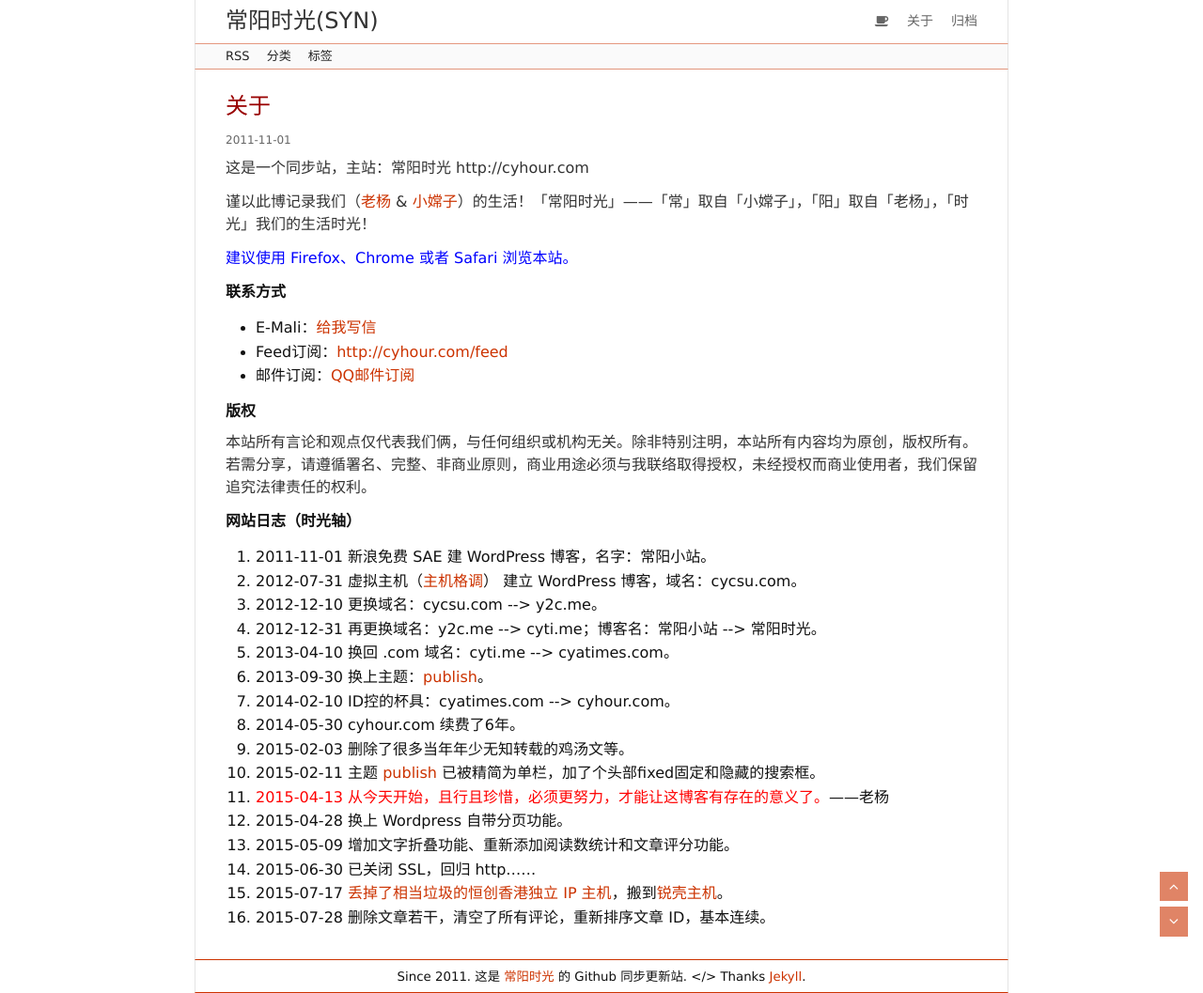
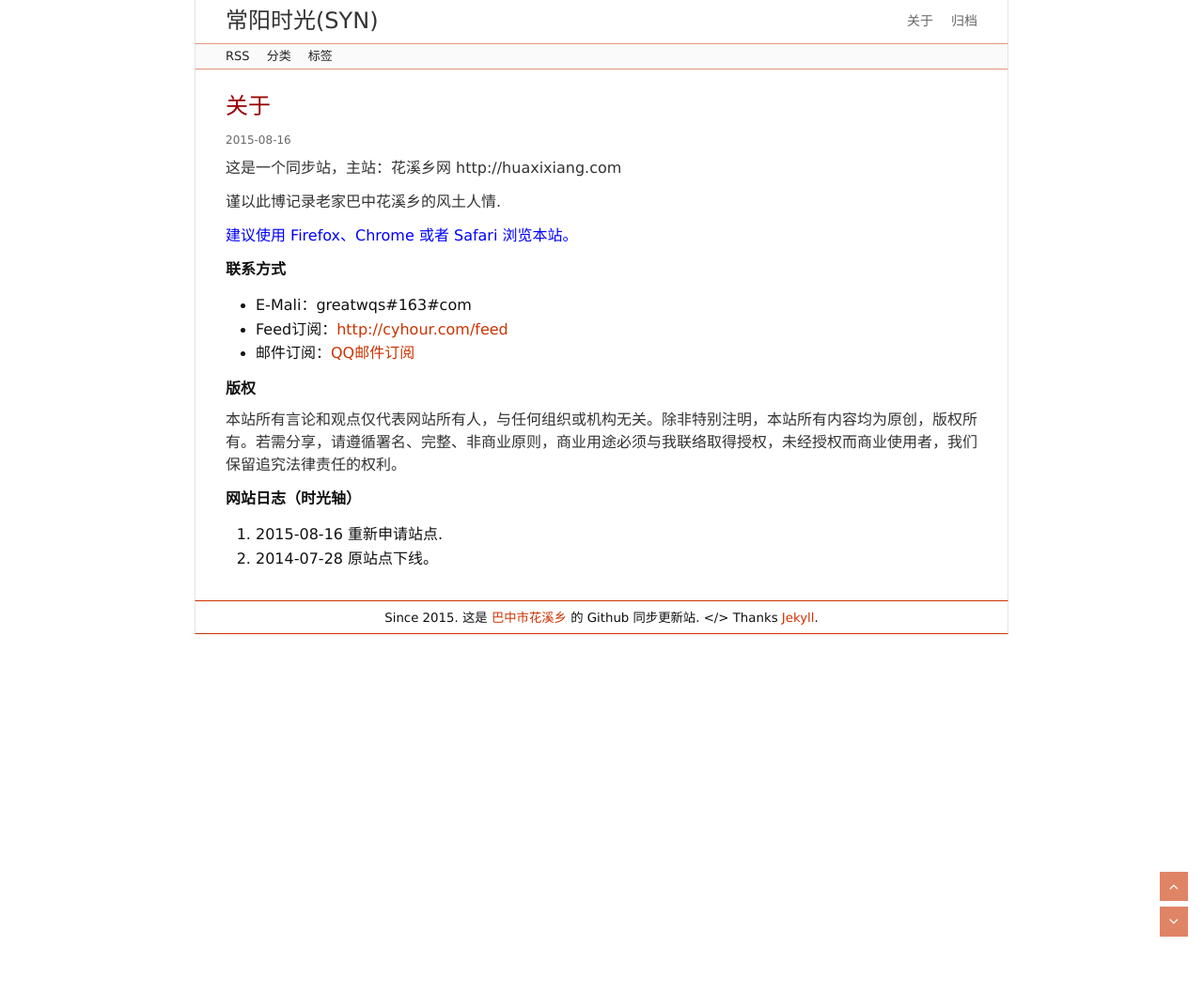
Before and after one commit to greatwqs/greatwqs.github.io, a Jekyll site: the page built from about.md, in a window 1280 px wide and 1057 px high. Shown: the whole window at 94% size. Built offline with Jekyll 4.4.1, drawn with Linux system fonts in a browser that asks for light colours; Markdown is read by kramdown in place of the engine named in the settings; comment, search, counter and statistics services are not loaded.

Commit message:
修改一下东西

```diff
--- a/_includes/footer.html
+++ b/_includes/footer.html
@@ -2,7 +2,7 @@
   <div class="site-info">
     <div class="site-footer-info">
       <small>
-        Since 2011. 这是 <a href="http://cyhour.com/">常阳时光</a> 的 Github 同步更新站.
+        Since 2015. 这是 <a href="http://www.huaxixiang.com/">巴中市花溪乡</a> 的 Github 同步更新站.
         &lt;/&gt; Thanks <a href="https://github.com/jekyll">Jekyll</a>.
       </small>
     </div>
--- a/_includes/header.html
+++ b/_includes/header.html
@@ -3,7 +3,9 @@
 		<a href="/" class="site-title">{{ site.title }}</a>
 	</div>
 	<nav role="navigation" class="site-navigation main-navigation">
+	    <!--
 		<a href="{{ site.baseurl }}/donation/">&#xe809;</a>
+		-->
 		<a href="{{ site.baseurl }}/about/">关于</a>
 		<a href="{{ site.baseurl }}/archive/">归档</a>
 	</nav>
--- a/about.md
+++ b/about.md
@@ -2,42 +2,29 @@
 layout: page
 title: 关于
 permalink: /about/
-date: 2011-11-01
+date: 2015-08-16
 ---
 
-这是一个同步站，主站：常阳时光 http://cyhour.com
+这是一个同步站，主站：花溪乡网 http://huaxixiang.com
 
-谨以此博记录我们（<a href="/author/bfy" target="_blank">老杨</a> & <a href="/author/xcz" target="_blank">小嫦子</a>）的生活！「常阳时光」——「常」取自「小嫦子」，「阳」取自「老杨」，「时光」我们的生活时光！
+谨以此博记录老家巴中花溪乡的风土人情.
 
 <span style = "color:blue;">建议使用 Firefox、Chrome 或者 Safari 浏览本站。</span>
 
 <h3>联系方式</h3>
 <ul>
-	<li>E-Mali：<a target="_blank" href="http://mail.qq.com/cgi-bin/qm_share?t=qm_mailme&email=IElgQ1lIT1VSDkNPTQ" rel="external nofollow" style="text-decoration:none;">给我写信</a></li>
+	<li>E-Mali：greatwqs#163#com</li>
 	<li>Feed订阅：<a href="//cyhour.com/feed" target="_blank">http://cyhour.com/feed</a></li>
 	<li>邮件订阅：<a href="/out/qqlist" target="_blank">QQ邮件订阅</a></li>
 </ul>
 
 
 <h3>版权</h3>
-本站所有言论和观点仅代表我们俩，与任何组织或机构无关。除非特别注明，本站所有内容均为原创，版权所有。若需分享，请遵循署名、完整、非商业原则，商业用途必须与我联络取得授权，未经授权而商业使用者，我们保留追究法律责任的权利。
+本站所有言论和观点仅代表网站所有人，与任何组织或机构无关。除非特别注明，本站所有内容均为原创，版权所有。若需分享，请遵循署名、完整、非商业原则，商业用途必须与我联络取得授权，未经授权而商业使用者，我们保留追究法律责任的权利。
 
 <h3>网站日志（时光轴）</h3>
 <ol>
-	<li>2011-11-01 新浪免费 SAE 建 WordPress 博客，名字：常阳小站。</li>
-	<li>2012-07-31 虚拟主机（<a title="主机格调" href="/out/zhujiGD" target="_blank" rel="external nofollow">主机格调</a>） 建立 WordPress 博客，域名：cycsu.com。</li>
-	<li>2012-12-10 更换域名：cycsu.com --&gt; y2c.me。</li>
-	<li>2012-12-31 再更换域名：y2c.me --&gt; cyti.me；博客名：常阳小站 --&gt; 常阳时光。</li>
-	<li>2013-04-10 换回 .com 域名：cyti.me --&gt; cyatimes.com。</li>
-	<li>2013-09-30 换上主题：<a href="https://wordpress.org/themes/publish" target="_blank">publish</a>。</li>
-	<li>2014-02-10 ID控的杯具：cyatimes.com --&gt; cyhour.com。</li>
-	<li>2014-05-30 cyhour.com 续费了6年。</li>
-	<li>2015-02-03 删除了很多当年年少无知转载的鸡汤文等。</li>
-	<li>2015-02-11 主题 <a href="https://wordpress.org/themes/publish" target="_blank">publish</a> 已被精简为单栏，加了个头部fixed固定和隐藏的搜索框。</li>
-	<li><span style = "color:red;">2015-04-13 从今天开始，且行且珍惜，必须更努力，才能让这博客有存在的意义了。</span>——老杨</li>
-	<li>2015-04-28 换上 Wordpress 自带分页功能。</li>
-	<li>2015-05-09 增加文字折叠功能、重新添加阅读数统计和文章评分功能。</li>
-	<li>2015-06-30 已关闭 SSL，回归 http……</li>
-	<li>2015-07-17 <a href="http://cyhour.com/191" target="_blank">丢掉了相当垃圾的恒创香港独立 IP 主机</a>，搬到<a href="http://cyhour.com/out/rkidc" target="_blank">锐壳主机</a>。</li>
-	<li>2015-07-28 删除文章若干，清空了所有评论，重新排序文章 ID，基本连续。</li>
+	<li>2015-08-16 重新申请站点.</li>
+
+	<li>2014-07-28 原站点下线。</li>
 </ol>
```
Also changed, not shown: donation.md (+0 -20 lines).
